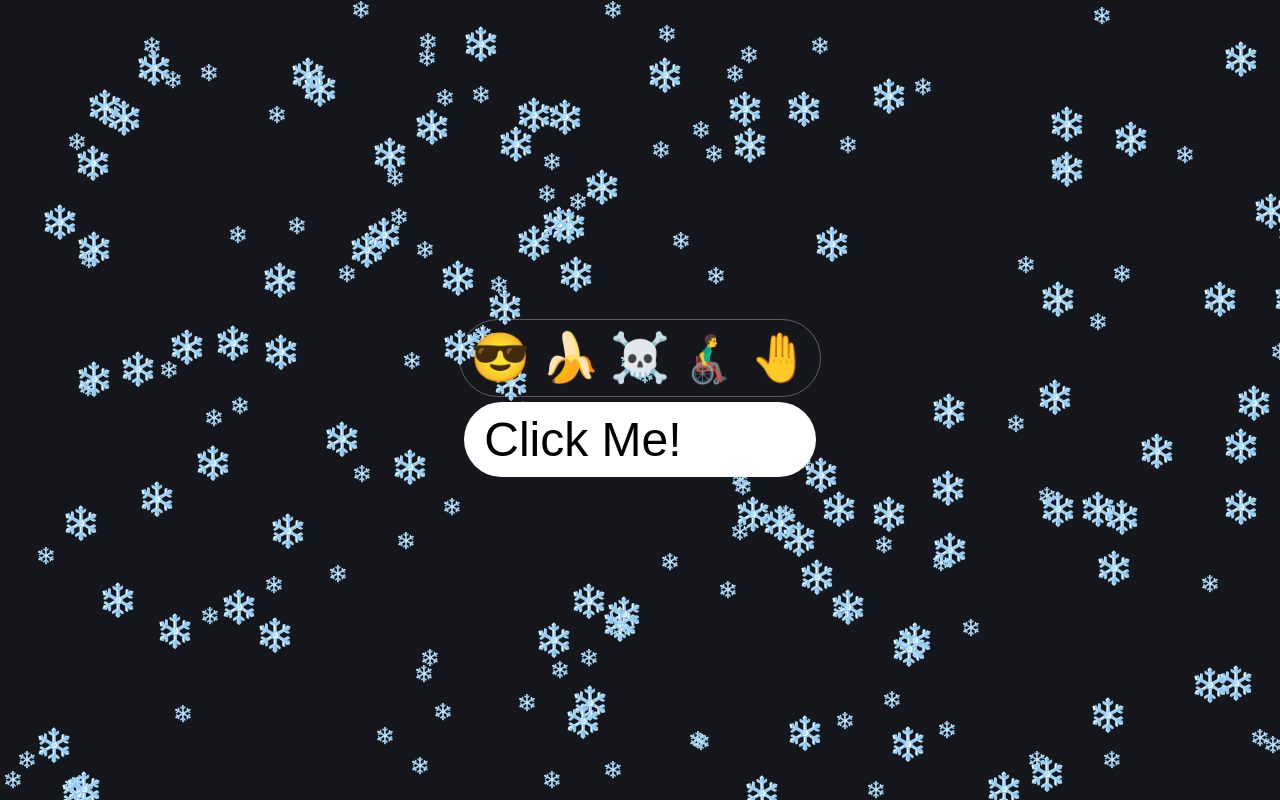
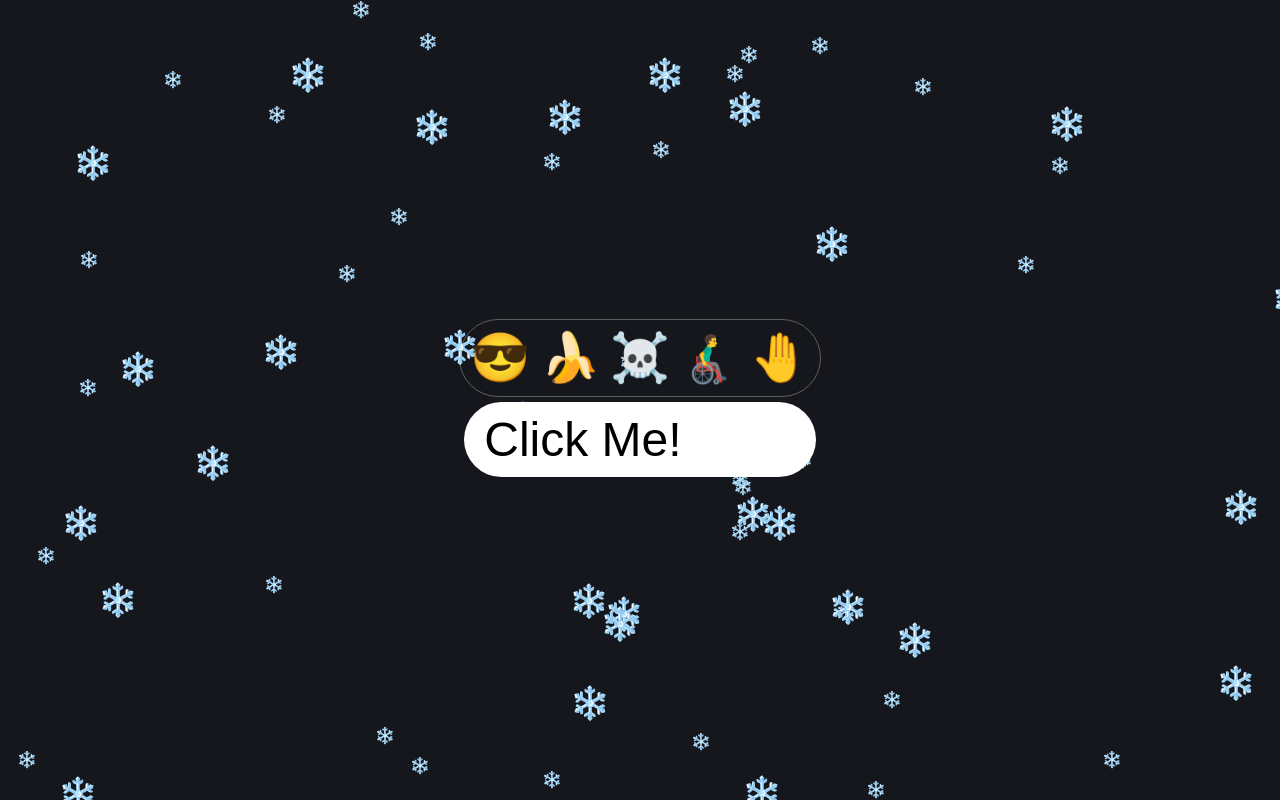
Before and after one commit to Cyri0/animations-gy1, a React (Vite) app: page / in a window 1280 px wide. Built offline with nearby package versions, Linux system fonts and the light colour scheme.

Commit message:
Increase snowflake count to 100 and optimize snowflake rendering logic

```diff
--- a/src/components/SnowFall/SnowFall.tsx
+++ b/src/components/SnowFall/SnowFall.tsx
@@ -9,23 +9,34 @@ type SnowFlakeType = {
 }
 
 const SnowFall = () => {
-  const snowflakeNumber = 100
+    const snowflakeNumber = 30
     const [snowflakes, setSnowflakes] = useState<SnowFlakeType[]>([])
 
-  useEffect(()=>{
-    for(let i = 0; i < snowflakeNumber; i++){
+    useEffect(() => {
+        for (let i = 0; i < snowflakeNumber; i++) {
             setSnowflakes(prev => [...prev, {
                 symbol: "❄️",
-            size: Math.floor(Math.random()*2) + 1,
-            speed: Math.floor(Math.random()*5) + 5,
-            xPos: Math.floor(Math.random()*window.innerWidth) + 1,
-            yPos: Math.floor(Math.random()*window.innerHeight) + 1
+                size: Math.floor(Math.random() * 2) + 1,
+                speed: Math.floor(Math.random() * 5) + 5,
+                xPos: Math.floor(Math.random() * window.innerWidth) + 1,
+                yPos: Math.floor(Math.random() * window.innerHeight) + 1
             }])
         }
 
-    const intervalId = setInterval(()=>{
+        window.addEventListener("resize", () => {
+            console.log("Event listener added");
+
             setSnowflakes(prev => prev.map(snowflake => {
-            let newY =  window.innerHeight < snowflake.yPos ?
+                return {
+                    ...snowflake,
+                    xPos: Math.floor(Math.random() * window.innerWidth) + 1,
+                }
+            }))
+        })
+
+        const intervalId = setInterval(() => {
+            setSnowflakes(prev => prev.map(snowflake => {
+                let newY = window.innerHeight < snowflake.yPos ?
                     0 :
                     snowflake.yPos + snowflake.speed;
                 return {
@@ -36,7 +47,7 @@ const SnowFall = () => {
         }, 30)
 
         return () => clearInterval(intervalId)
-  },[])
+    }, [])
 
     return (
         <div style={{
```
Lines whose indentation alone changed are shown as unchanged.
